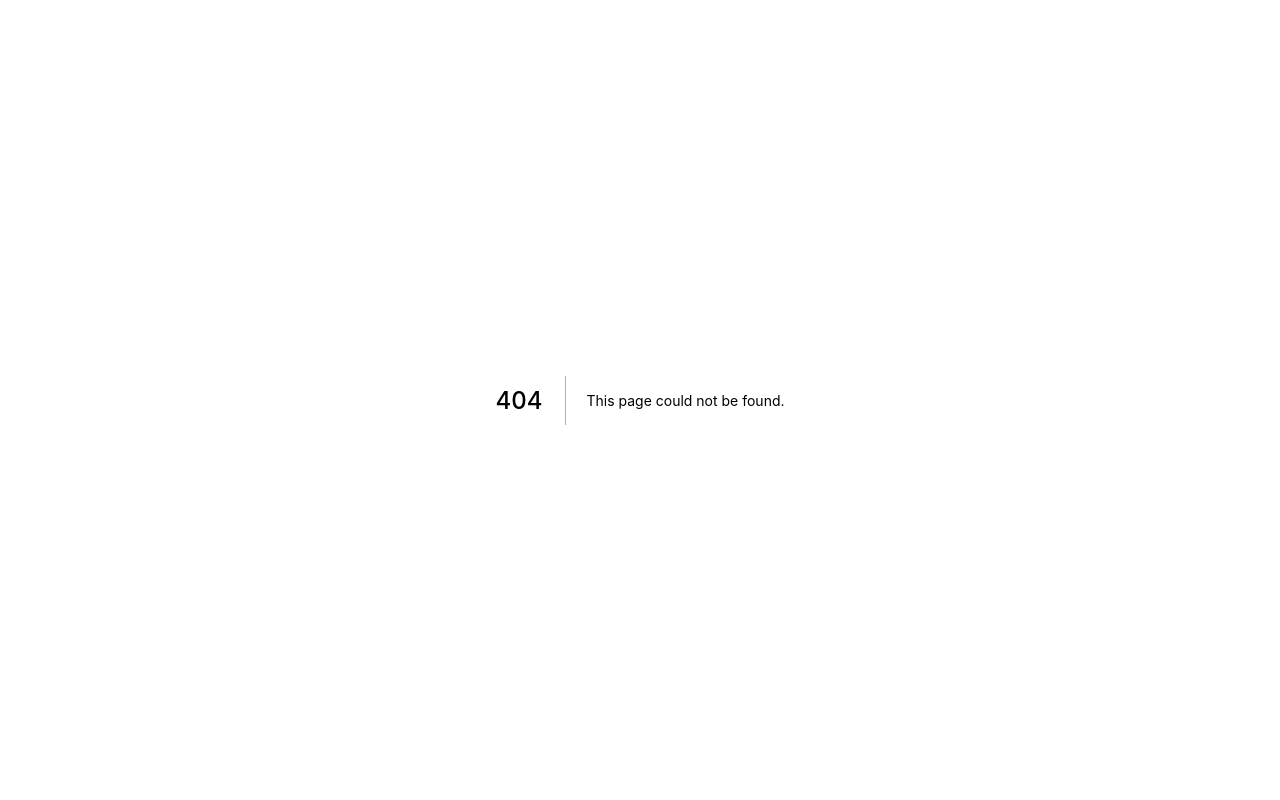
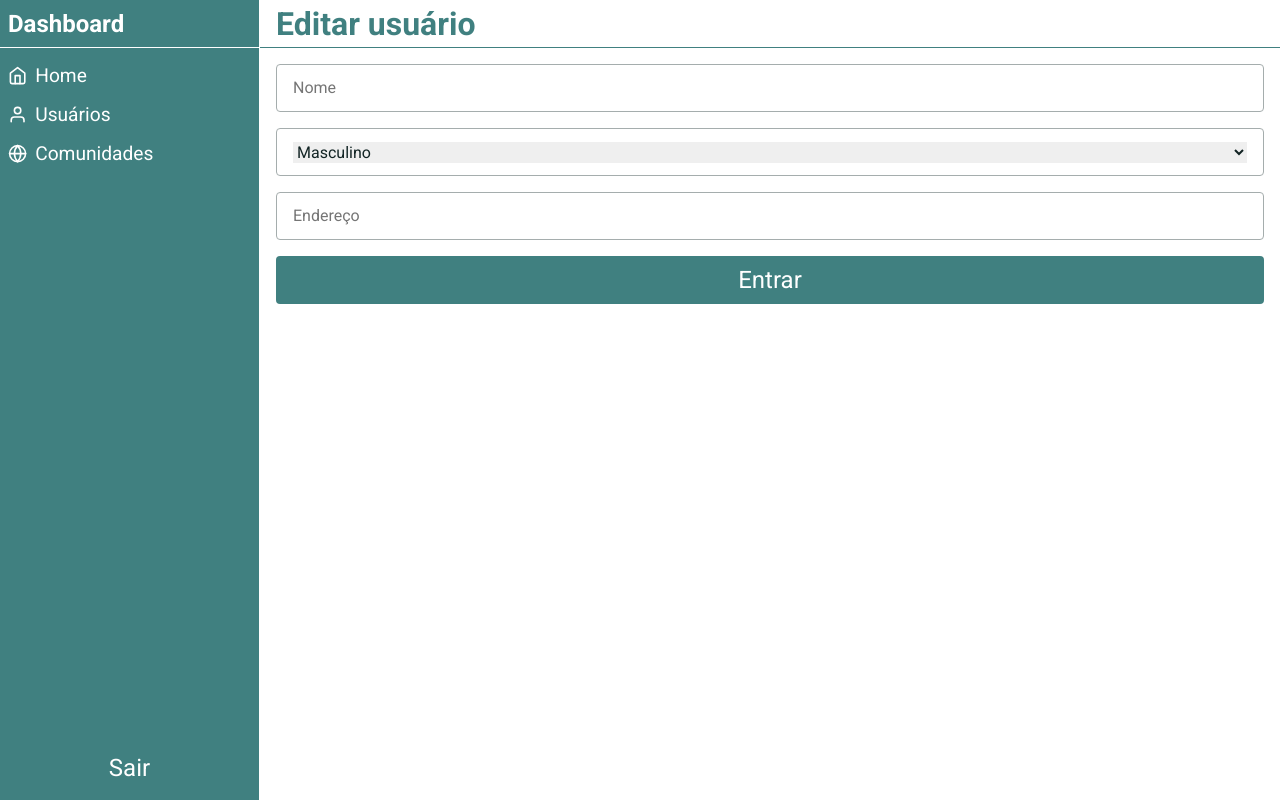
Before and after one commit to Ameciclo/botaprarodar-web, a Next.js app: page /users/1 in a window 1280 px wide. Before the commit this address had no page. Built offline with nearby package versions, Linux system fonts and the light colour scheme.

Commit message:
create form edit user

```diff
--- /dev/null
+++ b/src/components/FormEditUser/index.tsx
@@ -0,0 +1,40 @@
+import React from 'react'
+
+import { InputText } from '../InputText'
+import { InputSelect } from 'components/InputSelect'
+import { Button } from '../Button'
+
+import styles from './styles.module.scss'
+
+const GENDER_OPTIONS = [
+  {
+    value: '0',
+    text: 'Masculino'
+  },
+  {
+    value: '1',
+    text: 'Feminino'
+  },
+  {
+    value: '2',
+    text: 'Outros'
+  },
+  {
+    value: '3',
+    text: 'Prefere não responder'
+  }
+]
+
+export function FormEditUser() {
+  return (
+    <form className={styles.wrapper}>
+      <InputText type="text" placeholder="Nome" />
+
+      <InputSelect options={GENDER_OPTIONS} placeholder="Selecionar gênero" />
+
+      <InputText type="text" placeholder="Endereço" />
+
+      <Button type="submit">Entrar</Button>
+    </form>
+  )
+}
--- /dev/null
+++ b/src/components/FormEditUser/styles.module.scss
@@ -0,0 +1,7 @@
+.wrapper {
+  margin-top: 1rem;
+
+  div + div, button {
+    margin-top: 1rem;
+  }
+}
--- a/src/components/TableUsers/index.tsx
+++ b/src/components/TableUsers/index.tsx
@@ -23,7 +23,7 @@ export function TableUsers() {
             <td>Belo Horizonte/MG</td>
             <td>Ativo</td>
             <td>
-              <Link href="/">
+              <Link href="/users/1">
                 <a title="Editar usuário">
                   <FiEdit />
                 </a>
--- /dev/null
+++ b/src/pages/users/[id].tsx
@@ -0,0 +1,10 @@
+import { Base } from 'components/Base'
+import { FormEditUser } from 'components/FormEditUser'
+
+export default function EditUser() {
+  return (
+    <Base title="Editar usuário">
+      <FormEditUser />
+    </Base>
+  )
+}
```
Also changed, not shown: src/pages/users/index.tsx (renamed from src/pages/index.tsx).
